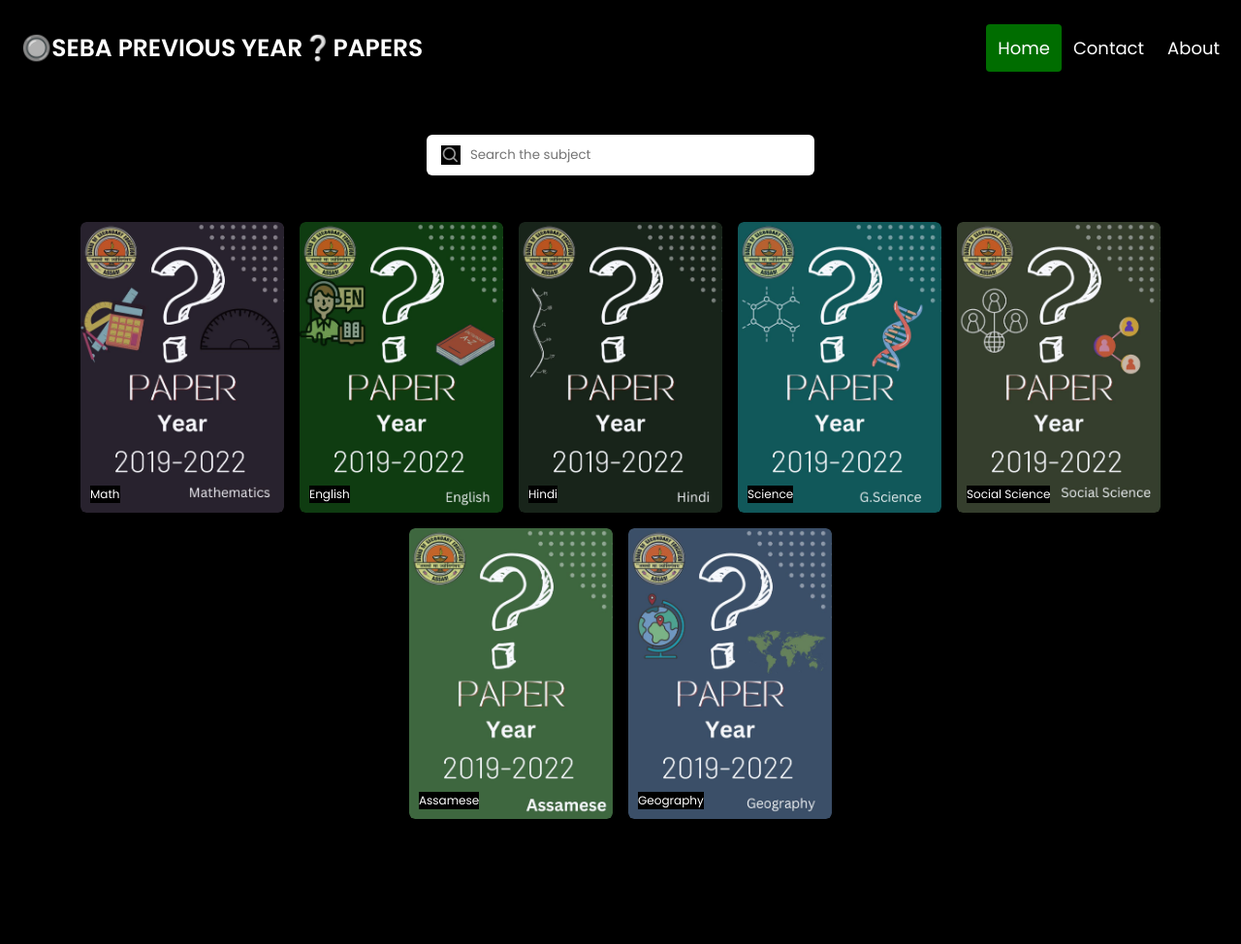
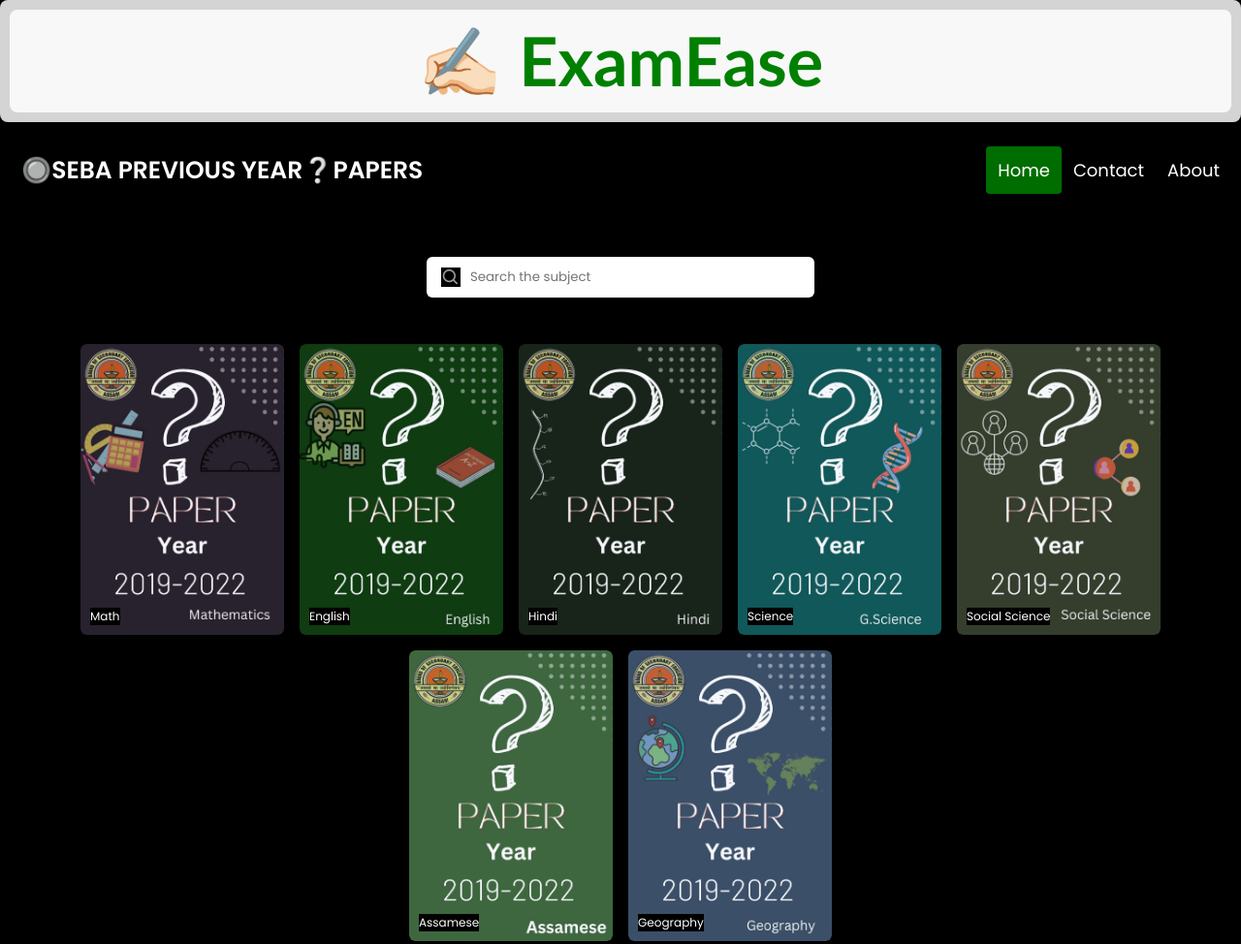
Before and after one commit to BKB-2303/seba-board-papers, a plain HTML site: page index.html in a window 1280 px wide. Shown: the whole page at 97% size. Before the commit the page ends 899 px from the top, so only its background shows below. Drawn offline with nearby package versions, Linux system fonts and the light colour scheme.

Commit message:
Update index.html

```diff
--- a/index.html
+++ b/index.html
@@ -23,8 +23,23 @@
     <link href='https://unpkg.com/boxicons@2.1.1/css/boxicons.min.css' rel='stylesheet'>
 
     <title>SEBA BOARD PREVIOUS YEAR PAPERS</title>
+       <style>
+
+          .mainhead ,h1{
+            text-align: center;
+    font-size: 70px;
+    color:green;
+    padding: 10px;
+    font-family:'Gill Sans', 'Gill Sans MT', Calibri, 'Trebuchet MS', sans-serif;
+    background-color: rgba(255, 255, 255, 0.833);
+border-radius: 8px;
+            }
+    </style>
 </head>
 <body>
+      <div class="mainhead">
+        <h1>✍🏻&nbsp;ExamEase</h1>
+    </div>
 
     <div class="header">
         <a href="" class="logo">🔘SEBA PREVIOUS YEAR❔PAPERS</a>
```
